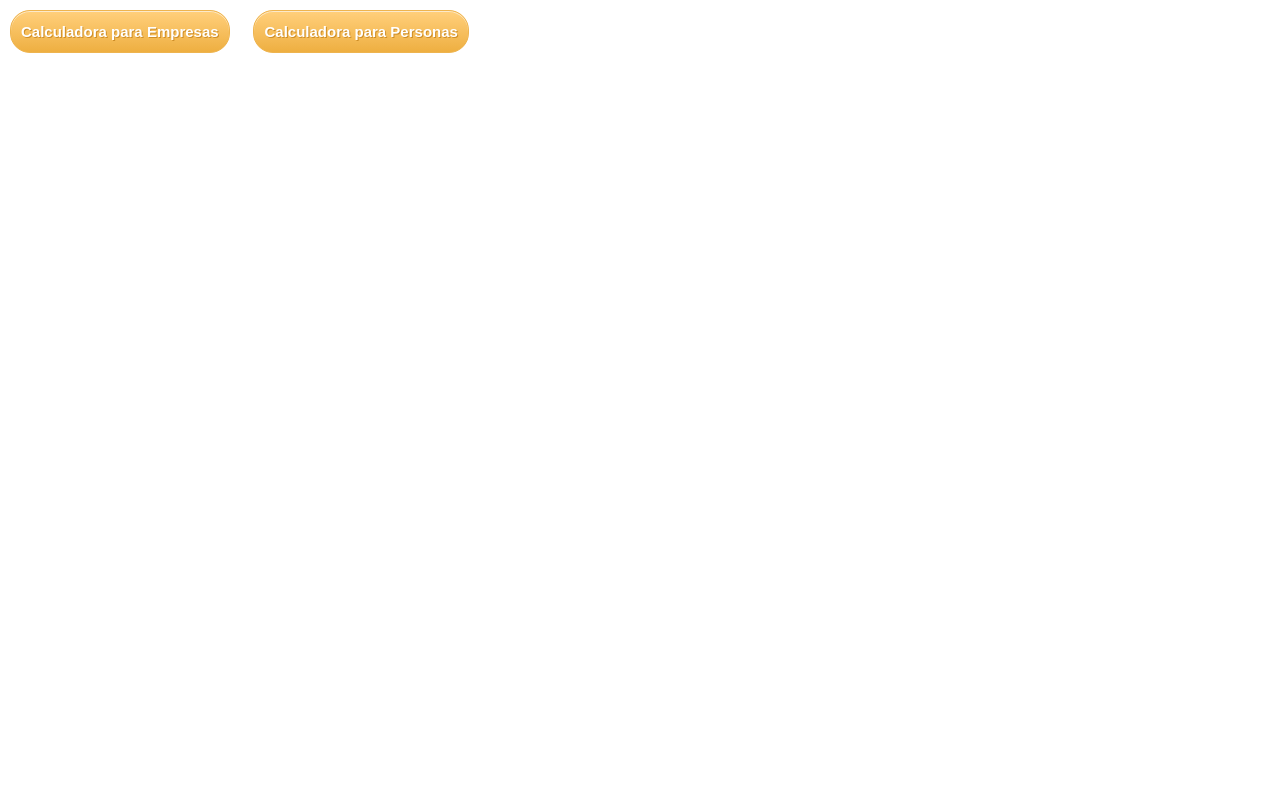
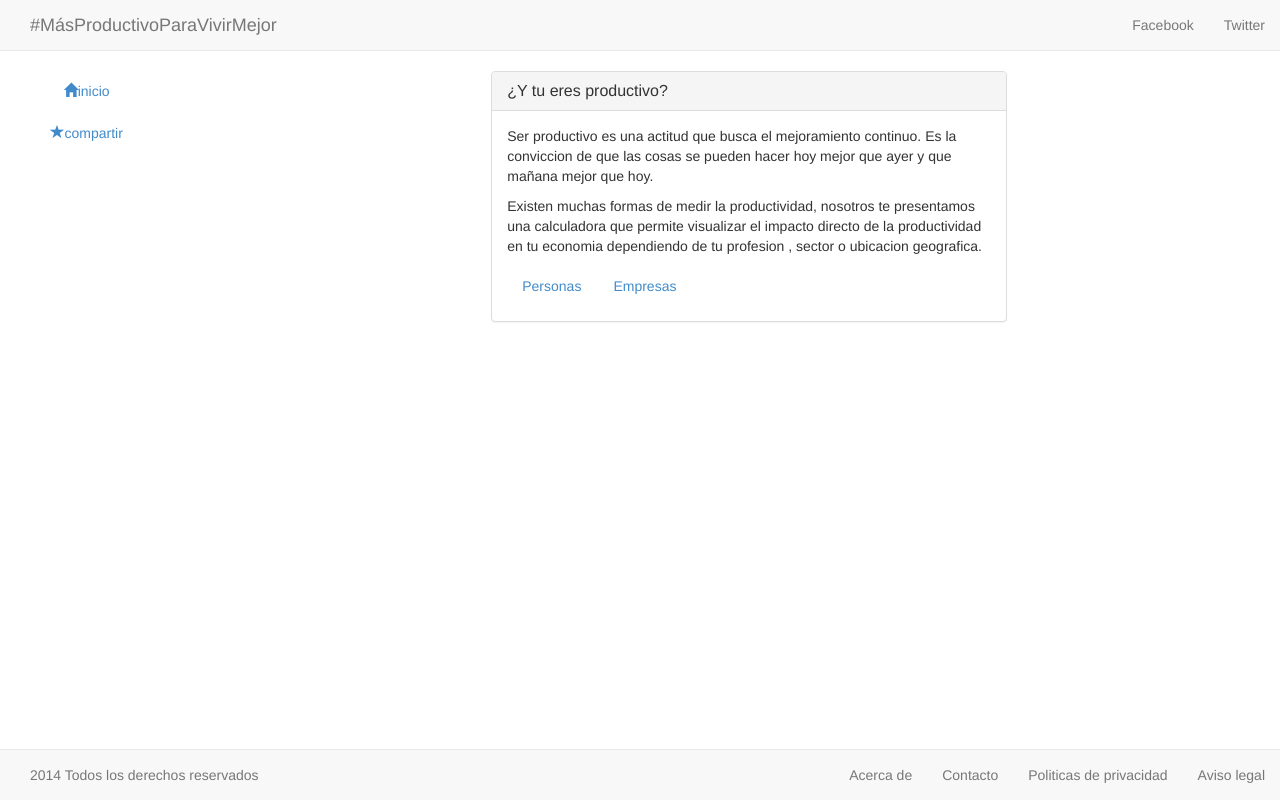
Before and after one commit to piratadelfuturo/CalculadoraProductividad, a plain HTML site: page src/index.html in a window 1280 px wide. Drawn offline with Linux system fonts and the light colour scheme.

Commit message:
css con bootstrap

```diff
--- a/src/css/main.css
+++ b/src/css/main.css
@@ -1,75 +1,13 @@
-#calculadora_base *{
-    margin: .1em;
-    padding: .2em;
-}
-#calculadora_base form > *{
-    float: left;
-}
-#calculadora_base form fieldset{
-    width: 50em;
-}
-#calculadora_base form .controls{
-    width: 20em;
-}
-#calculadora_base form fieldset *{
-    width: 24em;
-}
-#calculadora_base form fieldset input{
-    text-align: right;
-}
-#calculadora_base form .controls{
-    width: 20em;
 
-}
-#cp_gauge {
-    display: block;
+@media all{
+    body {
+        padding-bottom: 70px;
+    }
+    body > header, body > footer{
+        padding: 0 15px;
+    }
 }
 
-nav a{
-    -moz-box-shadow:inset 0px 1px 0px 0px #fceaca;
-    -webkit-box-shadow:inset 0px 1px 0px 0px #fceaca;
-    box-shadow:inset 0px 1px 0px 0px #fceaca;
-    background:-webkit-gradient( linear, left top, left bottom, color-stop(0.05, #ffce79), color-stop(1, #eeaf41) );
-    background:-moz-linear-gradient( center top, #ffce79 5%, #eeaf41 100% );
-    filter:progid:DXImageTransform.Microsoft.gradient(startColorstr='#ffce79', endColorstr='#eeaf41');
-    background-color:#ffce79;
-    -webkit-border-top-left-radius:20px;
-    -moz-border-radius-topleft:20px;
-    border-top-left-radius:20px;
-    -webkit-border-top-right-radius:20px;
-    -moz-border-radius-topright:20px;
-    border-top-right-radius:20px;
-    -webkit-border-bottom-right-radius:20px;
-    -moz-border-radius-bottomright:20px;
-    border-bottom-right-radius:20px;
-    -webkit-border-bottom-left-radius:20px;
-    -moz-border-radius-bottomleft:20px;
-    border-bottom-left-radius:20px;
-    text-indent:0;
-    border:1px solid #eeb44f;
-    display:inline-block;
-    color:#ffffff;
-    font-family:Arial;
-    font-size:15px;
-    font-weight:bold;
-    font-style:normal;
-    width:auto;
-    text-decoration:none;
-    text-align:center;
-    text-shadow:1px 1px 0px #ce8e28;
-    padding: 10px;
-    margin: 10px;
-}
-nav a:hover {
-    background:-webkit-gradient( linear, left top, left bottom, color-stop(0.05, #eeaf41), color-stop(1, #ffce79) );
-    background:-moz-linear-gradient( center top, #eeaf41 5%, #ffce79 100% );
-    filter:progid:DXImageTransform.Microsoft.gradient(startColorstr='#eeaf41', endColorstr='#ffce79');
-    background-color:#eeaf41;
-}
-nav a:active {
-    position:relative;
-    top:1px;
-}
 /*Custom font for numbers*/
 @font-face{
     font-family: "bebas";
--- a/src/index.html
+++ b/src/index.html
@@ -1,5 +1,5 @@
 <!DOCTYPE html>
-<html>
+<html lang="es">
     <head>
         <title>Calculadora de Productividad 2014</title>
         <meta name="viewport" content="width=device-width, initial-scale=1.0">
@@ -14,14 +14,75 @@
         <link href="css/main.css" rel="stylesheet">
     </head>
     <body>
-            <header>
+        <header class="navbar navbar-default navbar-static-top" >
+            <div class="container-fluid">
+                <div class="navbar-header">
+                    <a class="navbar-brand">#M&aacute;sProductivoParaVivirMejor</a>
+                </div>
+                <div class="collapse navbar-collapse">
+                    <ul class="nav navbar-nav navbar-right">
+                        <li> <a href="#">
+                                Facebook
+                            </a> </li>
+                        <li> <a href="#">
+                                Twitter
+                            </a></li>
+                    </ul>
+                </div>
+            </div>
+        </header>
+        <section class="container-fluid">
+            <div class="row">
+                <ul class="col-md-2 col-sm-1 nav nav-pills nav-stacked text-center">
+                    <li><a href="#"><span class="glyphicon glyphicon-home"></span><span class="glyphicon-class">inicio</span></a></li>
+                    <li><a href="#"><span class="glyphicon glyphicon-star"></span><span class="glyphicon-class">compartir</span></a></li>
+                </ul>
+                <!--
+                <div id="calculadora_base">
                     <nav>
                         <a href="#/empresas">Calculadora para Empresas</a>
                         <a href="#/personas">Calculadora para Personas</a>
                     </nav>
-            </header>
-            <section id="calculadora_base"></section>
-            <footer>
+                </div> -->
+                <div class="col-md-10 col-sm-11">
+                    <div class="row">
+                        <div class="col-md-6 col-md-offset-3 col-sm-6  col-sm-offset-3">
+                            <div class="panel panel-default">
+                                <div class="panel-heading">
+                                    <h2 class="panel-title">¿Y tu eres productivo?</h2>
+                                </div>
+                                <div class="panel-body">
+                                    <p>Ser productivo es una actitud que busca el mejoramiento continuo. Es la conviccion de que las cosas se pueden hacer hoy mejor que ayer y que mañana mejor que hoy.</p>
+                                    <p>Existen muchas formas de medir la productividad, nosotros te presentamos una calculadora que permite visualizar el impacto directo de la productividad en tu economia dependiendo de tu profesion , sector o ubicacion geografica.</p>
+                                    <ul class="nav nav-pills">
+                                        <li><a href="#/personas/">Personas</a></li>
+                                        <li><a href="#/personas/">Empresas</a></li>
+                                    </ul>
+                                </div>
+                            </div>
+                        </div>
+                    </div>
+                </div>
+            </div>
+        </section>
+        <footer class="navbar navbar-default navbar-fixed-bottom">
+            <p class="navbar-text" >2014 Todos los derechos reservados</div>
+            <div class="collapse navbar-collapse">
+                <ul class="nav navbar-nav navbar-right">
+                    <li><a href="#">
+                            Acerca de
+                        </a></li>
+                    <li><a href="#">
+                            Contacto
+                        </a></li>
+                    <li><a href="">
+                            Politicas de privacidad
+                        </a></li>
+                    <li><a href="">
+                            Aviso legal
+                        </a></li>
+                </ul>
+            </div>
         </footer>
         <script type="text/template" id="cp_template">
             <form id="cp_form" class="calculadora">
```
Lines whose indentation alone changed are shown as unchanged.
